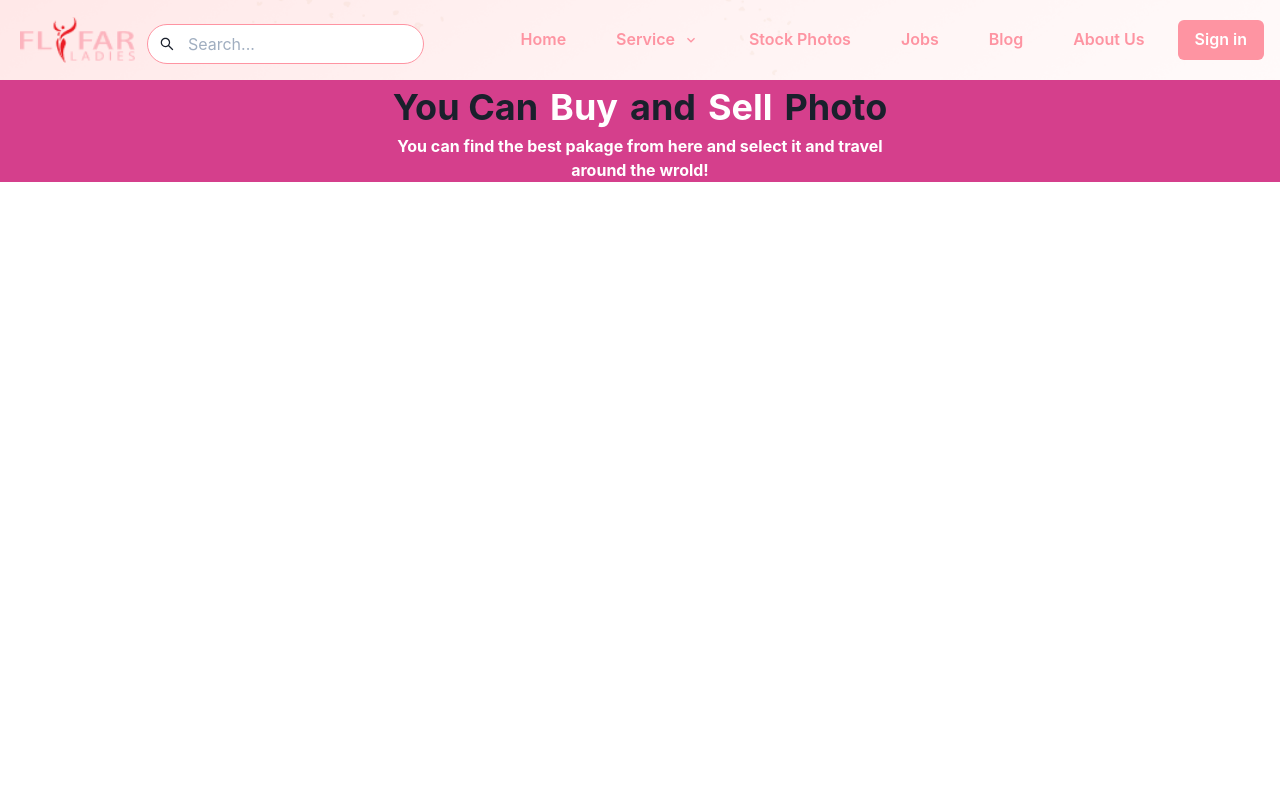
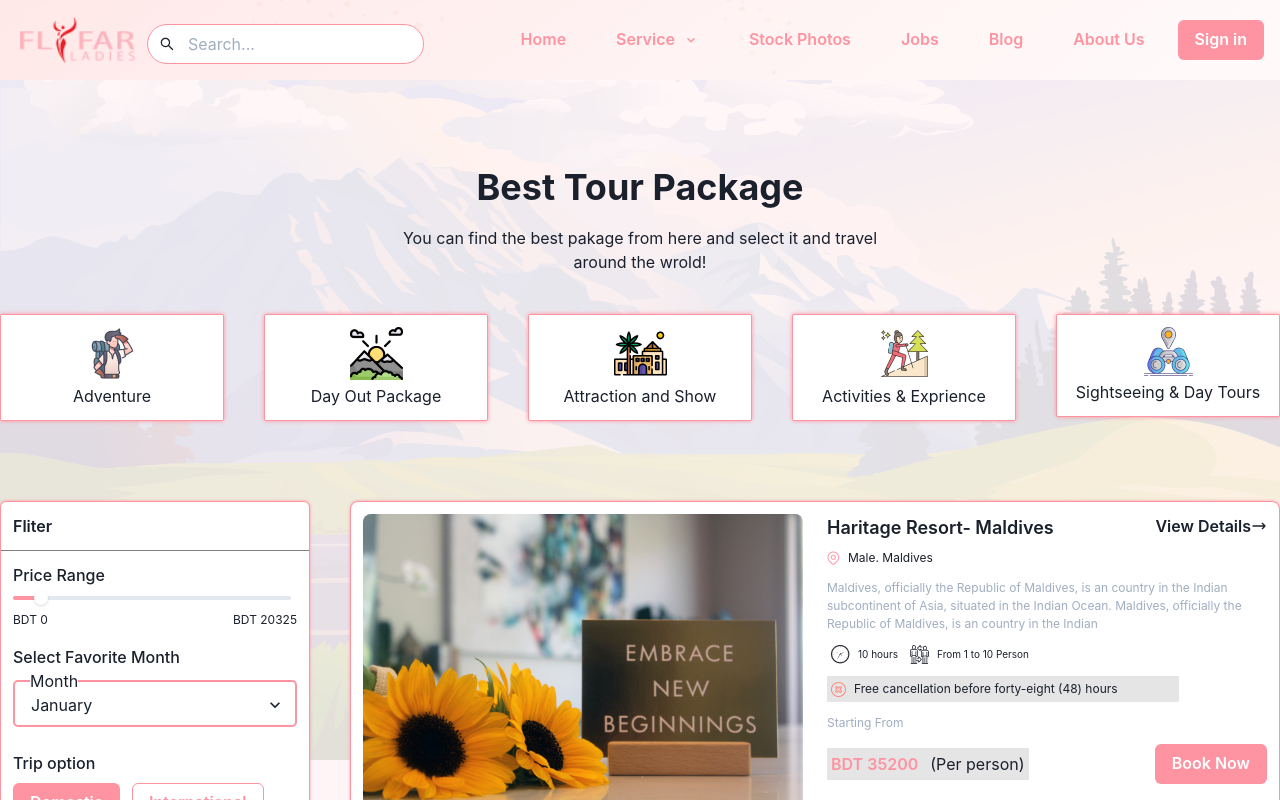
Before and after one commit to sohan724flyfar/Fly-Far-Ladies, a React (Create React App) app: page /package in a window 1280 px wide. Shown: the top 800 px of the page. Built offline with nearby package versions, Linux system fonts and the light colour scheme.

Commit message:
booking routing done

```diff
--- a/src/App.js
+++ b/src/App.js
@@ -42,16 +42,25 @@ function App() {
 
 
           <Route path="/package" >
-            {/* <BookingDetails /> */}
-            {/* <PackageMain /> */}
+
+            <PackageMain />
             {/* <BookingInput /> */}
-            <StockImageDetail />
+            {/* <StockImageDetail /> */}
           </Route>
+
+          <Route path="/bookingInput" >
+            <BookingInput />
+
+          </Route>
+
 
           <Route path="/packageDetails" >
             <PackageDetails />
           </Route>
 
+          <Route path="/BookingDetails" >
+            <BookingDetails />
+          </Route>
 
 
         </Switch>
--- a/src/Componants/BookingInput/TravellerDetails.js
+++ b/src/Componants/BookingInput/TravellerDetails.js
@@ -1,5 +1,6 @@
 import { Box, Button, Flex, Input, InputGroup, InputLeftAddon, Select, Text } from '@chakra-ui/react';
 import React from 'react';
+import { Link } from 'react-router-dom';
 import PassengerInfo from './PassengerInfo';
 
 const TravellerDetails = () => {
@@ -85,9 +86,9 @@ const TravellerDetails = () => {
 
             </Box>
 
-            <Box>
+            <Link to="/BookingDetails">
                 <Button w={'100%'} _focus={{ 'outline': 'none', }} _hover={{ 'border': '1px', 'bgColor': 'white', 'borderColor': '#FE94A2', 'color': '#FE94A2' }} border={'1px solid transparent'} bgColor={'#FE94A2'} color={'white'} borderRadius={'none'}>Continue</Button>
-            </Box>
+            </Link>
         </Box>
     );
 };
--- a/src/Componants/Home/package.js
+++ b/src/Componants/Home/package.js
@@ -4,10 +4,12 @@ import secnery from '../../images/Scenery2.png'
 import location2 from '../../images/location1.png'
 import clock from '../../images/clock.png'
 import wishlist from '../../images/wishlist.png'
+import { NavLink } from 'react-router-dom';
 
 const Package = () => {
     return (
         <Box>
+
             <Flex
                 shadow="0px 0px 3px rgba(245, 153, 166, 0.85);"
                 rounded="lg"
@@ -65,6 +67,7 @@ const Package = () => {
                     </Box>
                 </Box>
             </Flex>
+
         </Box>
     );
 };
--- a/src/Componants/PackageDetails/PackageDetails.js
+++ b/src/Componants/PackageDetails/PackageDetails.js
@@ -14,6 +14,7 @@ import tips from '../../images/tips.png'
 import PackageSlider from '../Home/PackageSlider';
 import Footer from '../Footer/Footer';
 import './packageDetails.css'
+import { Link } from 'react-router-dom';
 
 const PackageDetails = () => {
     const [numOfAdult, setNumOfAdult] = useState(0);
@@ -290,7 +291,11 @@ const PackageDetails = () => {
                                                     <Flex fontSize={'15px'}>You Can Book With Minimum Amount <Text ms={'1'} color={'#FE94A2'} fontWeight={'semibold'} >BDT 12567</Text> </Flex>
                                                 </Box>
 
-                                                <Button w={'100%'} mt={'3'} _focus={{ 'outline': 'none', }} _hover={{ 'border': '1px', 'bgColor': 'white', 'borderColor': '#FE94A2', 'color': '#FE94A2' }} border={'1px solid transparent'} bgColor={'#FE94A2'} color={'white'} >Check Out</Button>
+                                                <Link to="/bookingInput">
+                                                    <Button w={'100%'} mt={'3'} _focus={{ 'outline': 'none', }} _hover={{ 'border': '1px', 'bgColor': 'white', 'borderColor': '#FE94A2', 'color': '#FE94A2' }} border={'1px solid transparent'} bgColor={'#FE94A2'} color={'white'} >Check Out</Button>
+                                                </Link>
+
+
 
 
                                             </Box>
--- a/src/Componants/PackageMain/fullPackage.js
+++ b/src/Componants/PackageMain/fullPackage.js
@@ -4,7 +4,8 @@ import location from '../../images/location1.png'
 import person from '../../images/persons.png'
 import personClock from '../../images/personclock.png'
 import cancel from '../../images/cancel.png'
-import { NavLink } from 'react-router-dom';
+import { HiOutlineArrowNarrowRight } from 'react-icons/hi';
+import { Link } from 'react-router-dom';
 
 const FullPackage = (props) => {
 
@@ -28,7 +29,10 @@ const FullPackage = (props) => {
                 </Box>
 
                 <Box maxW={{ base: "xl", lg: "5xl" }} w={{ lg: "50%" }} ms={'6'}>
-                    <Text fontSize={'lg'} fontWeight={'semibold'} >Haritage Resort- Maldives</Text>
+                    <Flex justifyContent={'space-between'}>
+                        <Text fontSize={'lg'} fontWeight={'semibold'} >Haritage Resort- Maldives</Text>
+                        <Link to="/packageDetails"> <Flex alignItems={'center'} fontWeight={'semibold'}>View Details <HiOutlineArrowNarrowRight /></Flex></Link>
+                    </Flex>
                     <Flex mt={'2'} alignItems={'center'}>
                         <Image src={location} />
                         <Text fontSize={'12px'} ms={'2'}>Male. Maldives</Text>
@@ -54,9 +58,9 @@ const FullPackage = (props) => {
                             <Text color={'#FE94A2'} fontWeight={'semibold'} me={'3'}>BDT 35200</Text>
                             (Per person)
                         </Flex>
-                        <NavLink to="/packageDetails">
+                        <Link to="/bookingInput">
                             <Button _focus={{ 'outline': 'none', }} _hover={{ 'border': '1px', 'bgColor': 'white', 'borderColor': '#FE94A2', 'color': '#FE94A2' }} border={'1px solid transparent'} bgColor={'#FE94A2'} color={'white'}  >Book Now</Button>
-                        </NavLink>
+                        </Link>
 
 
                     </Flex>
--- a/src/Componants/StockImage/StockImageDetail.js
+++ b/src/Componants/StockImage/StockImageDetail.js
@@ -1,4 +1,4 @@
-import { Box, Conatiner, Flex, Text } from '@chakra-ui/react';
+import { Box, Flex, Text } from '@chakra-ui/react';
 import React from 'react';
 import Navbar from '../Navbar/Navbar';
 
@@ -21,6 +21,10 @@ const StockImageDetail = () => {
                 </Flex>
 
                 <Text textAlign={'center'} w={'40%'} mx={'auto'} color={'white'}>You can find the best pakage from here and select it and travel around the wrold! </Text>
+
+                <Box bg={'white'} p={'3'}>
+
+                </Box>
             </Box>
         </Box>
     );
```
